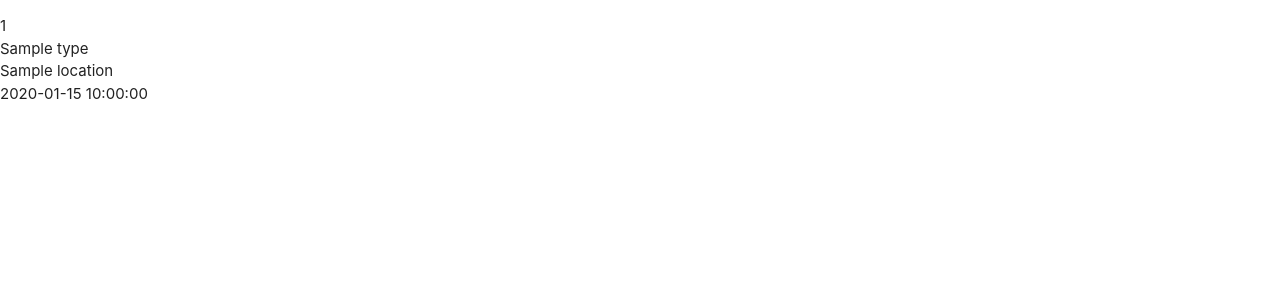
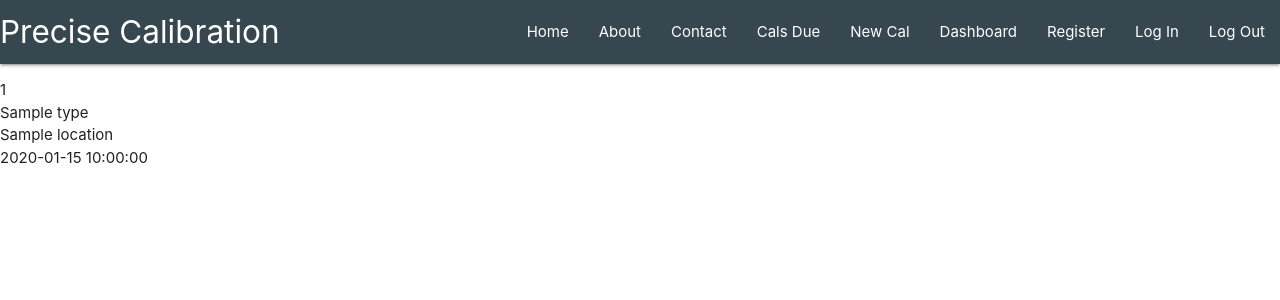
Before and after one commit to shaneoh10/ms3-precise-calibration, a Flask app: page / in a window 1280 px wide. Shown: the top 300 px of the page. Run offline with Flask 2, Linux system fonts and the light colour scheme; a database or web service that is not in the repository returns one stand-in record (values such as "Sample title"); some libraries are stand-ins or nearby versions.

Commit message:
feat: Add navbar to base template

```diff
--- a/static/js/script.js
+++ b/static/js/script.js
@@ -0,0 +1,3 @@
+  $(document).ready(function () {
+      $('.sidenav').sidenav();
+  });
--- a/templates/base.html
+++ b/templates/base.html
@@ -19,6 +19,41 @@
 </head>
 
 <body>
+    <header>
+        <!-- Materialize Navbar template from https://materializecss.com/navbar.html -->
+        <!-- Main Navbar  -->
+        <nav class="blue-grey darken-3">
+            <div class="nav-wrapper">
+                <a href="#!" class="brand-logo left">Precise Calibration</a>
+                <a href="#" data-target="mobile-demo" class="sidenav-trigger right"><i class="fas fa-bars"></i></a>
+                <ul class="right hide-on-med-and-down">
+                    <li><a href="#">Home</a></li>
+                    <li><a href="#">About</a></li>
+                    <li><a href="#">Contact</a></li>
+                    <li><a href="{{ url_for('get_cals_due') }}">Cals Due</a></li>
+                    <li><a href="#">New Cal</a></li>
+                    <li><a href="#">Dashboard</a></li>
+                    <li><a href="#">Register</a></li>
+                    <li><a href="#">Log In</a></li>
+                    <li><a href="#">Log Out</a></li>
+                </ul>
+            </div>
+        </nav>
+
+        <!-- Collapsible Mobile Navbar  -->
+        <ul class="sidenav blue-grey darken-3 text-lighten-4" id="mobile-demo">
+            <li><h4 class="center-align">Precise Calibration</h4></li>
+            <li><a href="#">Home</a></li>
+            <li><a href="#">About</a></li>
+            <li><a href="#">Contact</a></li>
+            <li><a href="{{ url_for('get_cals_due') }}">Cals Due</a></li>
+            <li><a href="#">New Cal</a></li>
+            <li><a href="#">Dashboard</a></li>
+            <li><a href="#">Register</a></li>
+            <li><a href="#">Log In</a></li>
+            <li><a href="#">Log Out</a></li>
+        </ul>
+    </header>
 
     {% block content %}
     {% endblock %}
```
